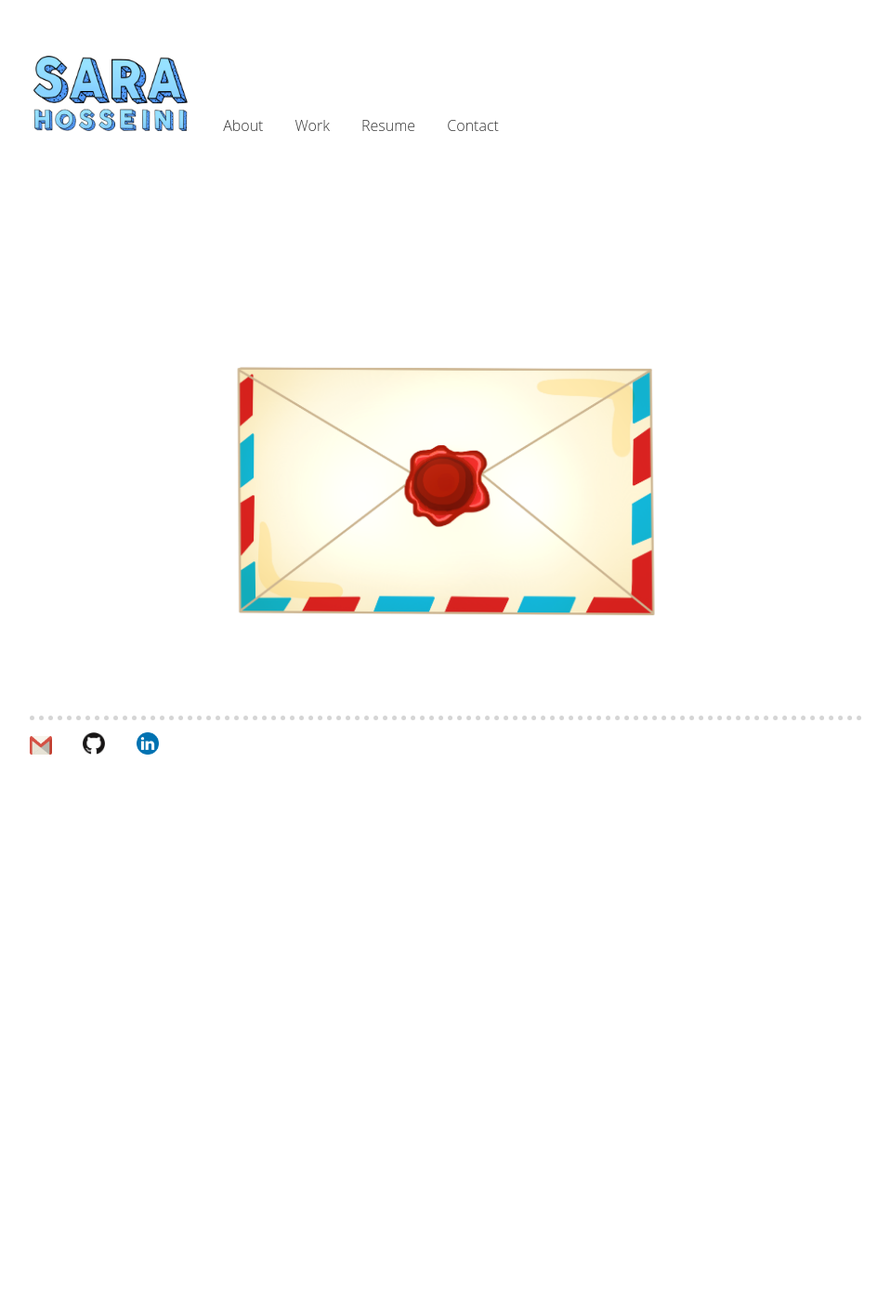
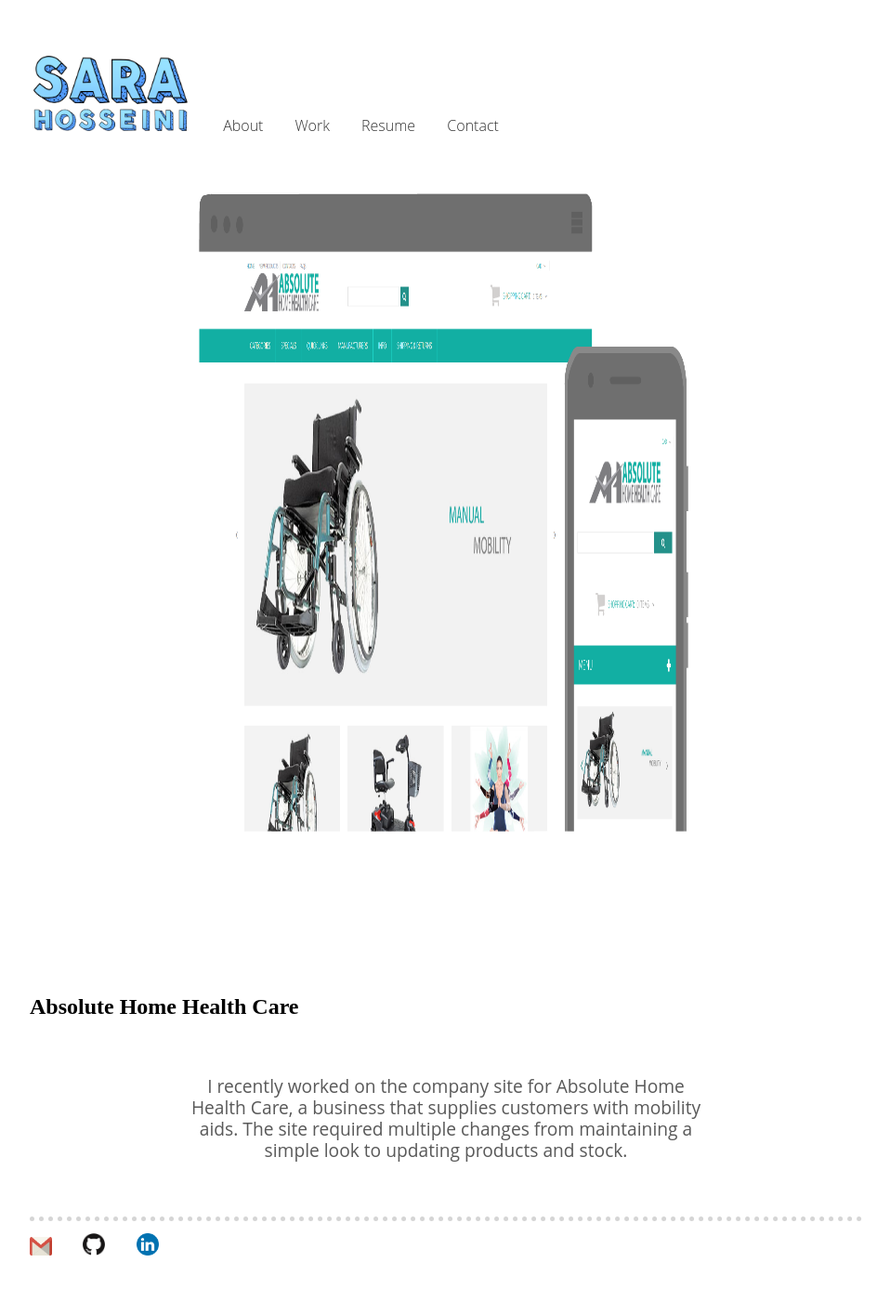
Before and after one commit to sarahoss/sarahoss.github.io, a Jekyll site: the page built from work/index.html, in a window 1280 px wide. Shown: the whole page at 93% size, without its empty margins (160-1118 px from the left). Built offline with Jekyll 4.4.1, drawn with Linux system fonts in a browser that asks for light colours; before the commit the page ends 900 px from its top, so only the background shows below that.

Commit message:
Update index.html

```diff
--- a/work/index.html
+++ b/work/index.html
@@ -4,6 +4,11 @@
 ---
 <div class="blurb">
 	<p align="center">
-  		<img class="img-responsive" src="/src/Envelope.png" onmouseover="this.src='/src/OpenEnvelope.png'" onmouseout="this.src='/src/Envelope.png'" height="500" width="500"/>
+  		<img class="img-responsive" src="/src/ABS_Personal.png" height="800" width="535"/>
 	</p>
+	<h2>Absolute Home Health Care</h2>
+	<p id="abstext" align="center" >
+		I recently worked on the company site for Absolute Home Health Care, a business that supplies customers with mobility aids. The site required multiple changes from maintaining a simple look to updating products and stock.
+	</p>
+</div>
 </div><!-- /.blurb -->
```
